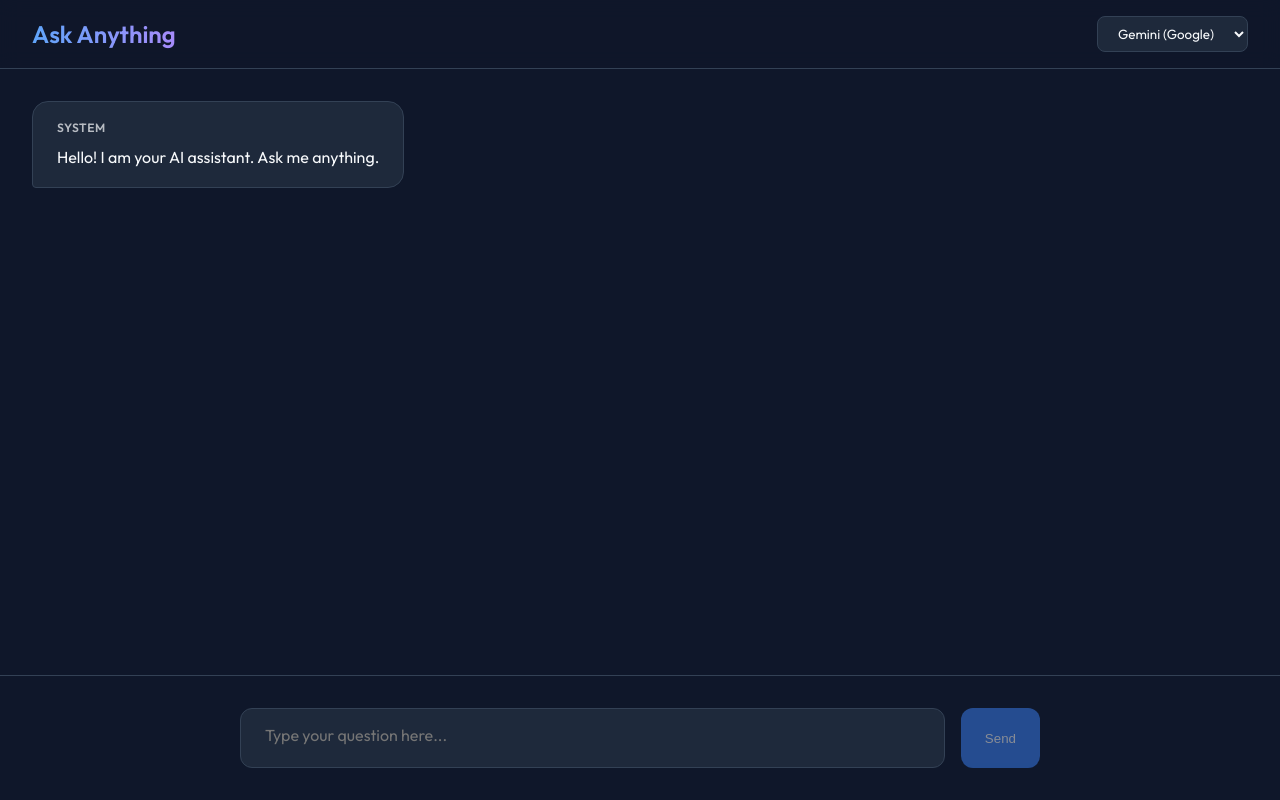
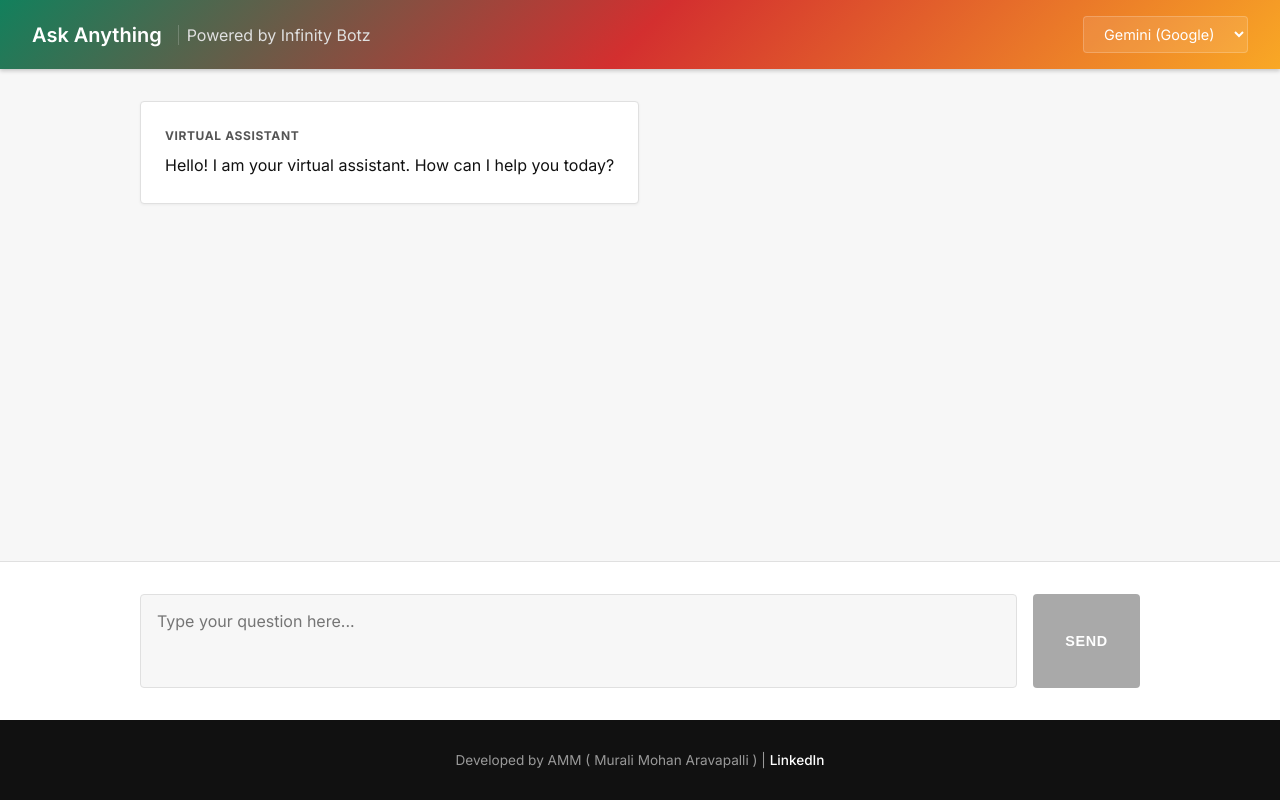
Before and after one commit to infinitybotz-amm/ask-anything-bot, a plain HTML site: page frontend/index.html in a window 1280 px wide. Drawn offline with nearby package versions, Linux system fonts and the light colour scheme.

```diff
--- a/frontend/index.html
+++ b/frontend/index.html
@@ -4,63 +4,90 @@
 <head>
     <meta charset="UTF-8">
     <meta name="viewport" content="width=device-width, initial-scale=1.0">
-    <title>Ask Anything | AI Chat</title>
+    <title>Customer Service | Ask Anything</title>
     <script src="https://unpkg.com/react@18/umd/react.development.js" crossorigin></script>
     <script src="https://unpkg.com/react-dom@18/umd/react-dom.development.js" crossorigin></script>
     <script src="https://unpkg.com/@babel/standalone/babel.min.js"></script>
-    <link href="https://fonts.googleapis.com/css2?family=Outfit:wght@300;400;500;600&display=swap" rel="stylesheet">
+    <link href="https://fonts.googleapis.com/css2?family=Inter:wght@300;400;500;600;700&display=swap" rel="stylesheet">
     <style>
         :root {
-            --bg-color: #0f172a;
-            --chat-bg: #1e293b;
-            --primary: #3b82f6;
-            --primary-hover: #2563eb;
-            --text-primary: #f8fafc;
-            --text-secondary: #94a3b8;
-            --border: #334155;
+            --murali-company-green: #12805C;
+            --murali-company-green-dark: #0e6649;
+            --bg-color: #F7F7F7;
+            --card-bg: #FFFFFF;
+            --text-primary: #111111;
+            --text-secondary: #555555;
+            --border-color: #E0E0E0;
+            --user-msg-bg: #E8F5E9;
+            /* Light green */
+            --bot-msg-bg: #FFFFFF;
         }
 
-        * {
-            box-sizing: border-box;
+        html,
+        body {
+            height: 100%;
             margin: 0;
             padding: 0;
+            overflow: hidden;
         }
 
         body {
-            font-family: 'Outfit', sans-serif;
+            font-family: 'Inter', sans-serif;
             background-color: var(--bg-color);
             color: var(--text-primary);
-            height: 100vh;
-            display: flex;
-            flex-direction: column;
-            overflow: hidden;
         }
 
         #root {
-            height: 100%;
-            display: flex;
-            flex-direction: column;
+            height: 100vh;
+            width: 100vw;
+            display: grid;
+            grid-template-rows: auto 1fr auto auto;
+            max-width: 100%;
+            margin: 0 auto;
+            background: var(--bg-color);
         }
 
         /* Header */
         header {
+            background: linear-gradient(135deg, #12805C 0%, #D32F2F 50%, #F9A825 100%);
             padding: 1rem 2rem;
-            background: rgba(15, 23, 42, 0.8);
-            backdrop-filter: blur(10px);
-            border-bottom: 1px solid var(--border);
+            border-bottom: none;
             display: flex;
             justify-content: space-between;
             align-items: center;
+            box-shadow: 0 2px 4px rgba(0, 0, 0, 0.2);
             z-index: 10;
+        }
+
+        .logo-area {
+            display: flex;
+            align-items: center;
+            gap: 0.75rem;
         }
 
         h1 {
             font-weight: 600;
-            font-size: 1.5rem;
-            background: linear-gradient(to right, #60a5fa, #a78bfa);
-            -webkit-background-clip: text;
-            background-clip: text;
-            -webkit-text-fill-color: transparent;
+            font-size: 1.25rem;
+            color: #FFFFFF;
+            /* White text for dark header */
+            margin: 0;
+            display: flex;
+            align-items: center;
+            gap: 0.5rem;
+        }
+
+        h1::before {
+            content: 'Ask Anything';
+            color: #FFFFFF;
+        }
+
+        h1 span {
+            font-weight: 400;
+            color: #E0E0E0;
+            font-size: 1rem;
+            border-left: 1px solid rgba(255, 255, 255, 0.2);
+            padding-left: 0.5rem;
+            margin-left: 0.5rem;
         }
 
         /* Chat Container */
@@ -72,61 +99,72 @@
             flex-direction: column;
             gap: 1.5rem;
             scroll-behavior: smooth;
+            background: var(--bg-color);
+            max-width: 1000px;
+            width: 100%;
+            margin: 0 auto;
+        }
+
+        .chat-container::-webkit-scrollbar {
+            width: 8px;
+        }
+
+        .chat-container::-webkit-scrollbar-track {
+            background: transparent;
+        }
+
+        .chat-container::-webkit-scrollbar-thumb {
+            background: #CCCCCC;
+            border-radius: 4px;
+        }
+
+        .chat-container::-webkit-scrollbar-thumb:hover {
+            background: #AAAAAA;
         }
 
         .message {
             max-width: 80%;
-            padding: 1rem 1.5rem;
-            border-radius: 1rem;
+            padding: 1.5rem;
+            border-radius: 4px;
             line-height: 1.6;
-            animation: fadeIn 0.3s ease-out;
-        }
-
-        @keyframes fadeIn {
-            from {
-                opacity: 0;
-                transform: translateY(10px);
-            }
-
-            to {
-                opacity: 1;
-                transform: translateY(0);
-            }
+            font-size: 1rem;
+            box-shadow: 0 1px 3px rgba(0, 0, 0, 0.05);
         }
 
         .message.user {
             align-self: flex-end;
-            background: var(--primary);
-            color: white;
-            border-bottom-right-radius: 0.25rem;
+            background: var(--user-msg-bg);
+            color: var(--text-primary);
+            border-left: 4px solid var(--murali-company-green);
         }
 
         .message.bot {
             align-self: flex-start;
-            background: var(--chat-bg);
-            border: 1px solid var(--border);
-            border-bottom-left-radius: 0.25rem;
+            background: var(--bot-msg-bg);
+            border: 1px solid var(--border-color);
         }
 
         .message strong {
             display: block;
             font-size: 0.75rem;
             margin-bottom: 0.5rem;
-            opacity: 0.7;
+            color: var(--text-secondary);
             text-transform: uppercase;
             letter-spacing: 0.05em;
         }
 
         /* Input Area */
         .input-area {
+            background: var(--card-bg);
             padding: 2rem;
-            background: var(--bg-color);
-            border-top: 1px solid var(--border);
+            border-top: 1px solid var(--border-color);
+            display: flex;
+            justify-content: center;
         }
 
         .input-wrapper {
-            max-width: 800px;
-            margin: 0 auto;
+            max-width: 1000px;
+            width: 100%;
             position: relative;
             display: flex;
             gap: 1rem;
@@ -134,61 +172,85 @@
 
         textarea {
             width: 100%;
-            padding: 1rem 1.5rem;
-            background: var(--chat-bg);
-            border: 1px solid var(--border);
-            border-radius: 0.75rem;
+            padding: 1rem;
+            background: var(--bg-color);
+            border: 1px solid var(--border-color);
+            border-radius: 4px;
             color: var(--text-primary);
             font-family: inherit;
             font-size: 1rem;
             resize: none;
             height: 60px;
-            transition: all 0.2s;
+            transition: border-color 0.2s;
         }
 
         textarea:focus {
             outline: none;
-            border-color: var(--primary);
-            box-shadow: 0 0 0 2px rgba(59, 130, 246, 0.2);
+            border-color: var(--murali-company-green);
+            background: var(--card-bg);
+            box-shadow: 0 0 0 3px rgba(18, 128, 92, 0.1);
         }
 
         button.send-btn {
-            background: var(--primary);
+            background: var(--murali-company-green);
             color: white;
             border: none;
-            border-radius: 0.75rem;
-            padding: 0 1.5rem;
-            font-weight: 500;
+            border-radius: 4px;
+            padding: 0 2rem;
+            font-weight: 600;
             cursor: pointer;
             transition: background 0.2s;
-            display: flex;
-            align-items: center;
-            justify-content: center;
+            text-transform: uppercase;
+            font-size: 0.9rem;
+            letter-spacing: 0.05em;
         }
 
         button.send-btn:hover {
-            background: var(--primary-hover);
+            background: var(--murali-company-green-dark);
         }
 
         button.send-btn:disabled {
+            background: var(--text-secondary);
+            cursor: not-allowed;
             opacity: 0.5;
-            cursor: not-allowed;
         }
 
         /* Select */
         select {
-            background: var(--chat-bg);
-            color: var(--text-primary);
-            border: 1px solid var(--border);
+            background: rgba(255, 255, 255, 0.1);
+            color: #FFFFFF;
+            border: 1px solid rgba(255, 255, 255, 0.2);
             padding: 0.5rem 1rem;
-            border-radius: 0.5rem;
+            border-radius: 4px;
             font-family: inherit;
+            font-size: 0.9rem;
             cursor: pointer;
         }
 
         select:focus {
             outline: none;
-            border-color: var(--primary);
+            border-color: var(--murali-company-green);
+            background: rgba(255, 255, 255, 0.15);
+        }
+
+        /* Footer */
+        footer {
+            background: #111111;
+            padding: 2rem 1rem;
+            text-align: center;
+            font-size: 0.85rem;
+            color: #999999;
+        }
+
+        footer a {
+            color: #FFFFFF;
+            text-decoration: none;
+            font-weight: 500;
+        }
+
+        footer a:hover {
+            text-decoration: underline;
+            color: var(--murali-company-green);
         }
 
         /* Loading */
@@ -201,7 +263,7 @@
         .dot {
             width: 8px;
             height: 8px;
-            background: var(--text-secondary);
+            background: var(--murali-company-green);
             border-radius: 50%;
             animation: bounce 1.4s infinite ease-in-out both;
         }
@@ -237,7 +299,7 @@
 
         function App() {
             const [messages, setMessages] = useState([
-                { role: 'bot', content: 'Hello! I am your AI assistant. Ask me anything.', model: 'System' }
+                { role: 'bot', content: 'Hello! I am your virtual assistant. How can I help you today?', model: 'Virtual Assistant' }
             ]);
             const [input, setInput] = useState('');
             const [model, setModel] = useState('gemini');
@@ -278,10 +340,10 @@
                     }
 
                     const data = await response.json();
-                    setMessages(prev => [...prev, { role: 'bot', content: data.response, model: model === 'gemini' ? 'Gemini' : 'OpenAI' }]);
+                    setMessages(prev => [...prev, { role: 'bot', content: data.response, model: model === 'gemini' ? 'Gemini Assistant' : 'GPT-4 Assistant' }]);
                 } catch (error) {
                     console.error('Error:', error);
-                    setMessages(prev => [...prev, { role: 'bot', content: 'Sorry, something went wrong. Please try again.', model: 'System' }]);
+                    setMessages(prev => [...prev, { role: 'bot', content: 'I apologize, but I am encountering technical difficulties. Please try again later.', model: 'System' }]);
                 } finally {
                     setIsLoading(false);
                 }
@@ -290,7 +352,9 @@
             return (
                 <>
                     <header>
-                        <h1>Ask Anything</h1>
+                        <div className="logo-area">
+                            <h1><span>Powered by Infinity Botz</span></h1>
+                        </div>
                         <div className="controls">
                             <select value={model} onChange={(e) => setModel(e.target.value)}>
                                 <option value="gemini">Gemini (Google)</option>
@@ -308,7 +372,7 @@
                         ))}
                         {isLoading && (
                             <div className="message bot">
-                                <strong>{model === 'gemini' ? 'Gemini' : 'OpenAI'}</strong>
+                                <strong>{model === 'gemini' ? 'Gemini Assistant' : 'GPT-4 Assistant'}</strong>
                                 <div className="typing-indicator">
                                     <div className="dot"></div>
                                     <div className="dot"></div>
@@ -337,6 +401,10 @@
                             </button>
                         </form>
                     </div>
+
+                    <footer>
+                        Developed by AMM ( Murali Mohan Aravapalli ) | <a href="https://www.linkedin.com/in/murali-aravapalli-1a86136/" target="_blank" rel="noopener noreferrer">LinkedIn</a>
+                    </footer>
                 </>
             );
         }
```
